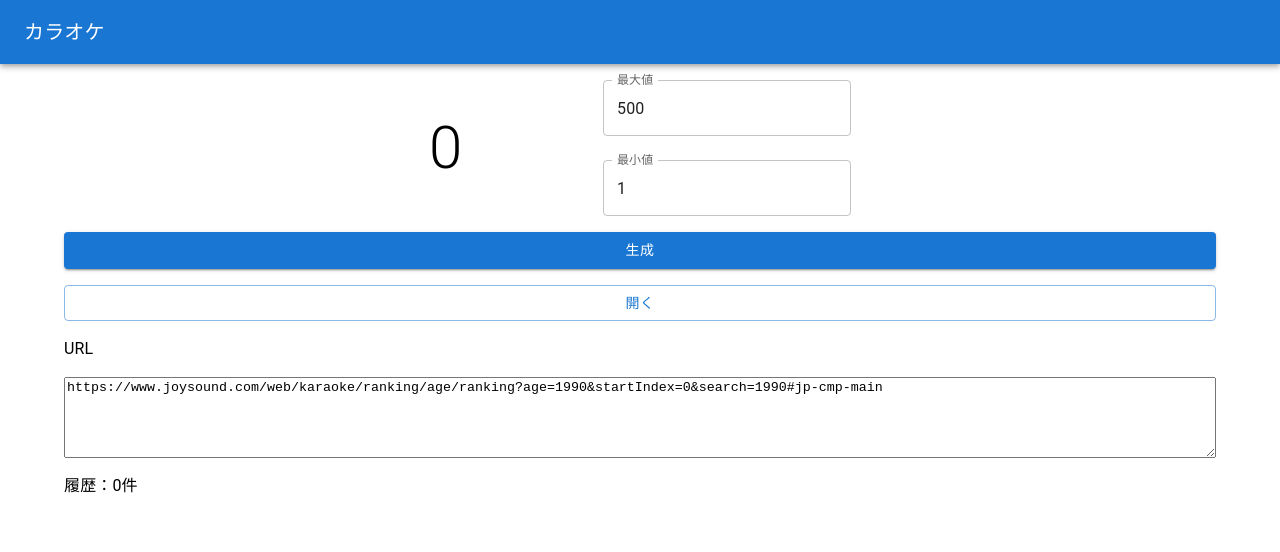
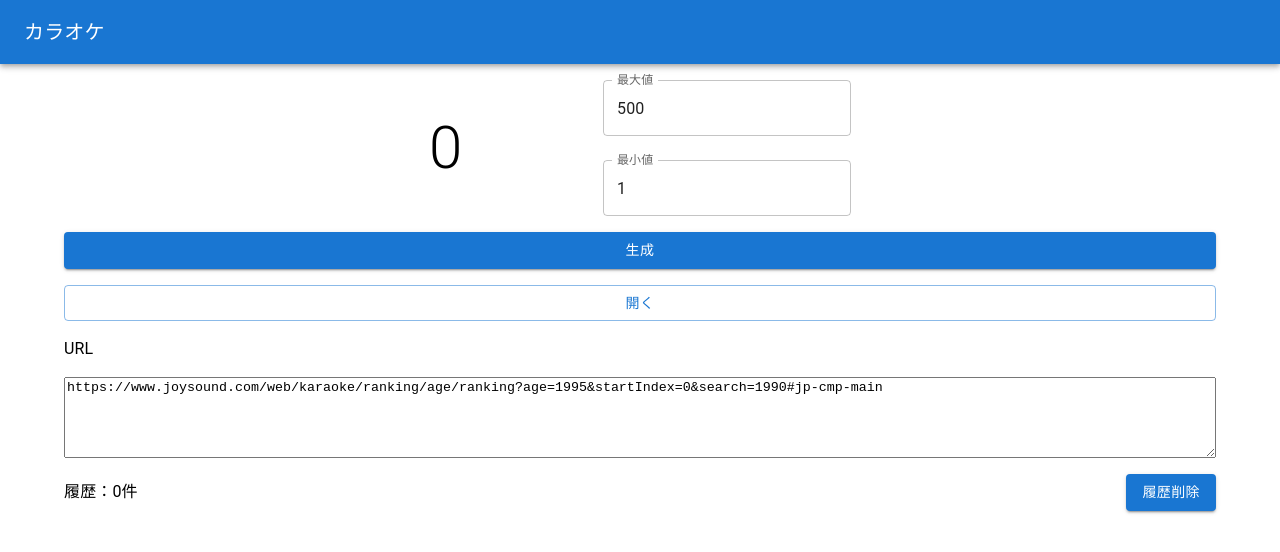
Before and after one commit to nRIONn/kara, a React (Create React App) app: page / in a window 1280 px wide. Shown: the top 552 px of the page. Built offline with nearby package versions, Linux system fonts and the light colour scheme.

Commit message:
no message

```diff
--- a/src/App.tsx
+++ b/src/App.tsx
@@ -1,9 +1,8 @@
-import { Box, Button, Container, List, ListItem, Stack, TextareaAutosize, TextField, Typography } from '@mui/material';
-import { margin } from '@mui/system';
+import { Box, Button, Container, List, Stack, TextareaAutosize, TextField, Typography } from '@mui/material';
 import { useEffect, useState } from 'react'
 import Bar from './Bar';
 
-const defaultUrl = "https://www.joysound.com/web/karaoke/ranking/age/ranking?age=1990&startIndex=0&search=1990#jp-cmp-main"
+const defaultUrl = "https://www.joysound.com/web/karaoke/ranking/age/ranking?age=1995&startIndex=0&search=1990#jp-cmp-main"
 
 type History = {
   list: {
@@ -47,7 +46,7 @@ function App() {
   }
 
   const createUrl = () => {
-    const urlObj = new URL(defaultUrl)
+    const urlObj = new URL(url)
     const stIdx = (Math.floor(rand / 50)) * 50
     // start
     urlObj.search = urlObj.search.split('&').map((param) => {
@@ -66,6 +65,7 @@ function App() {
     }
   }
 
+  // eslint-disable-next-line react-hooks/exhaustive-deps
   useEffect(createUrl, [rand])
   useEffect(storeHistory, [history])
 
@@ -86,6 +86,11 @@ function App() {
   const historyList = history.list.map((h) => <Typography sx={{ m: '0.5rem' }} key={h.time}>{h.number}</Typography>)
   const open = () => window.open(url)
 
+  const deleteHistory = () => {
+    localStorage.clear()
+    setHistory({ list: [] })
+  }
+
   return (
     <div>
       <Bar />
@@ -105,7 +110,10 @@ function App() {
           <Button onClick={open} variant="outlined" >開く</Button>
           <Typography>URL</Typography>
           <TextareaAutosize minRows={5} value={url} onChange={(e) => setUrl(e.target.value)} />
-          <Typography>履歴：{history.list.length}件</Typography>
+          <Stack direction="row" sx={{ display: 'flex', justifyContent: 'space-between', alignItems: 'center' }}>
+            <Typography>履歴：{history.list.length}件</Typography>
+            <Button variant='contained' onClick={deleteHistory}>履歴削除</Button>
+          </Stack>
           <List sx={{ display: 'flex', flexWrap: 'wrap' }}>{historyList}</List>
         </Stack>
       </Container>
```
Also changed, not shown: 6 other files (tests, documents, lock files or other folders).
